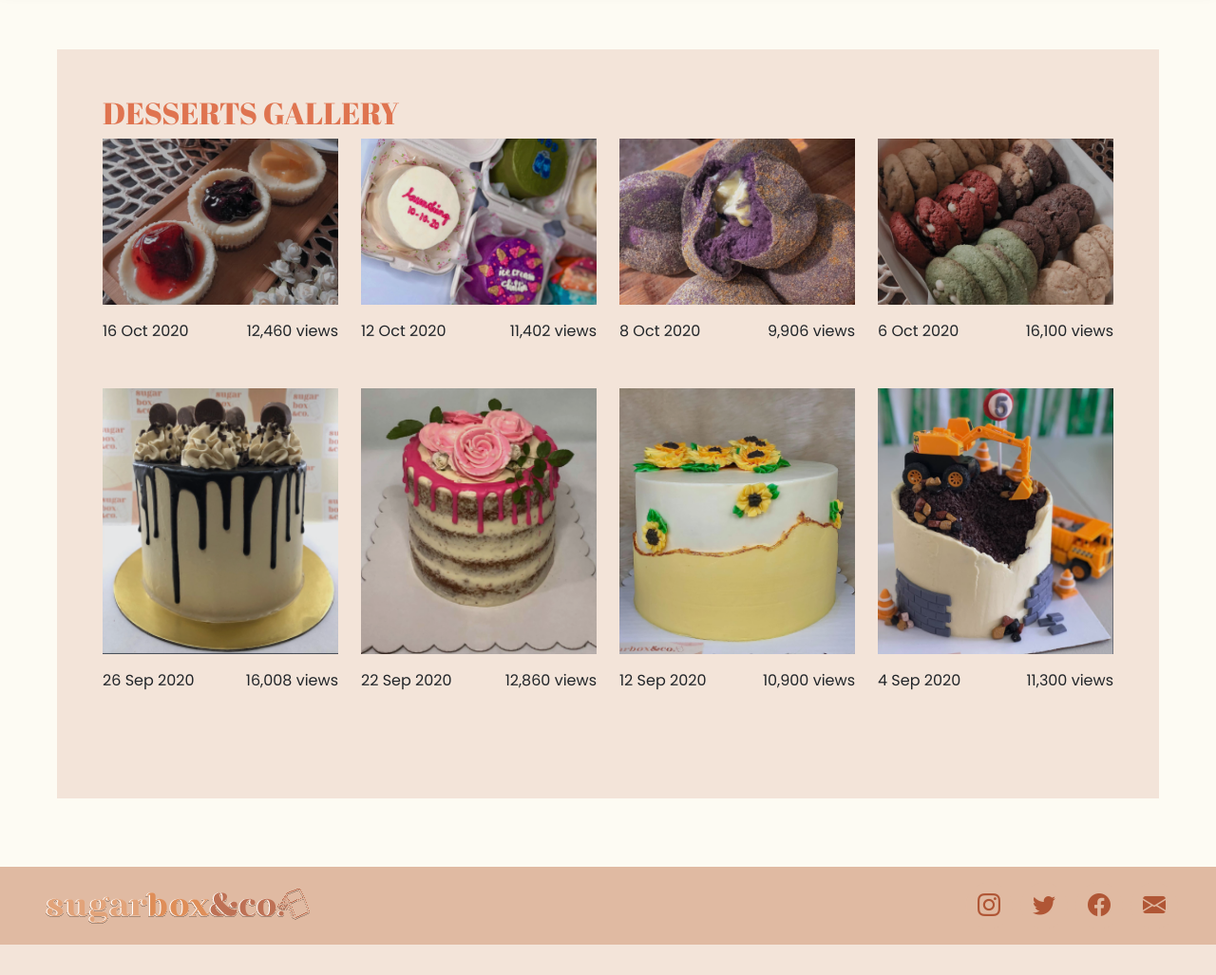
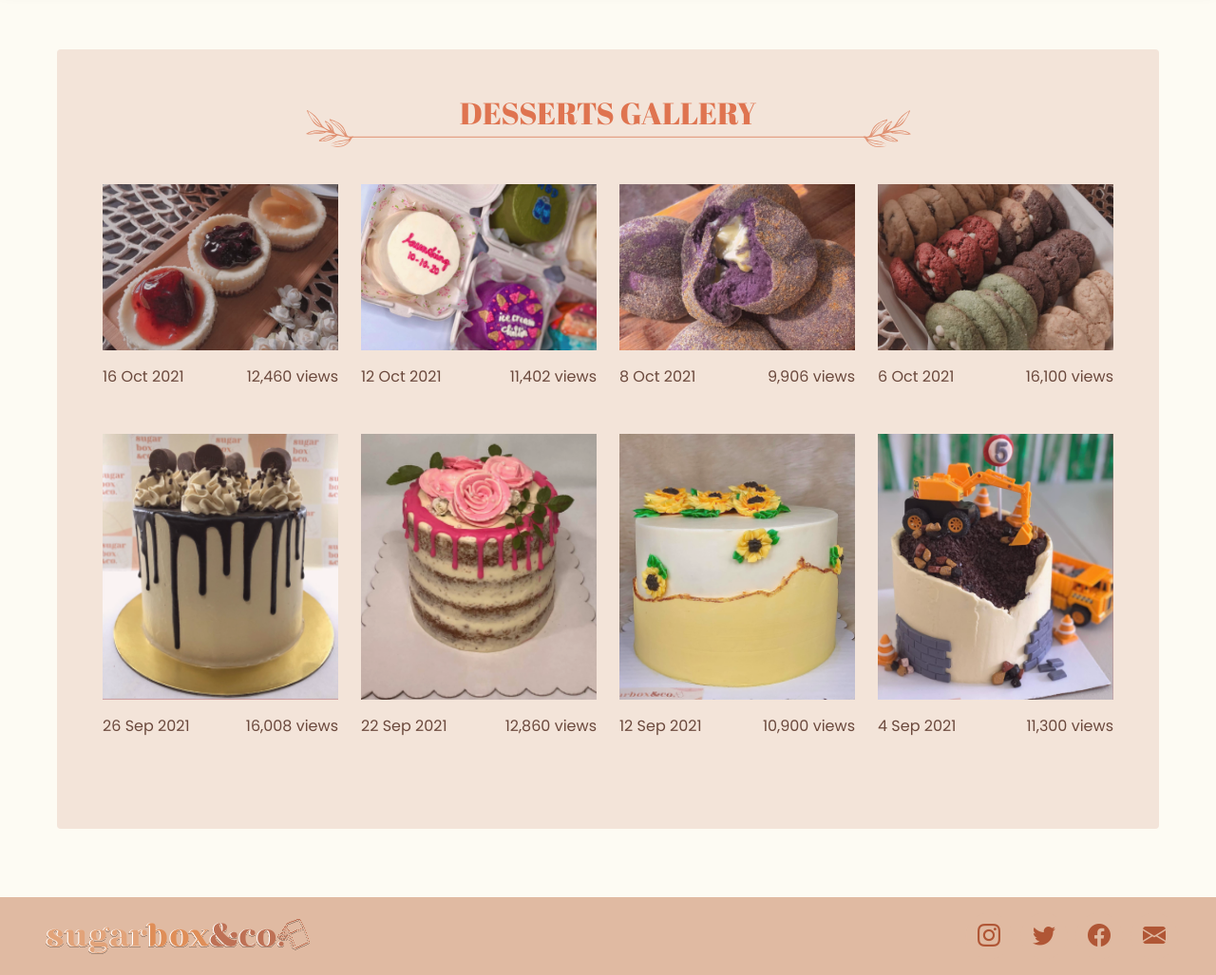
Before and after one commit to Caerfyre/SugarBox-co_WebApplication, a PHP site: page /src/gallery.php in a window 1280 px wide; the page is wider, and only the part inside the window is pictured. Shown: the part 352-1379 px from the top of that part at 95% size. Before the commit the page ends 1347 px from the top of that part, so only its background shows below. Run offline with PHP 8.4, Linux system fonts and the light colour scheme; some libraries are stand-ins or nearby versions.

Commit message:
Optimized gallery page

```diff
--- a/css/styleimg.css
+++ b/css/styleimg.css
@@ -15,7 +15,7 @@
 
 .tm-video-item figcaption {
 	padding: 2em;
-	color: #fff;
+	color: white;
 	text-transform: uppercase;
 	font-size: 1.25em;
 	-webkit-backface-visibility: hidden;
@@ -60,7 +60,7 @@
 }
 
 figure.effect-ming {
-	background: #030c17;
+	background: #C58383;
 }
 
 figure.effect-ming img {
@@ -75,7 +75,7 @@ figure.effect-ming figcaption::before {
 	right: 30px;
 	bottom: 30px;
 	left: 30px;
-	border: 2px solid #fff;
+	border: 2px solid white;
 	box-shadow: 0 0 0 30px rgba(255, 255, 255, 0.2);
 	content: '';
 	opacity: 0;
--- a/src/gallery.php
+++ b/src/gallery.php
@@ -22,20 +22,22 @@
 
     <div class="container-fluid px-6 py-6">
         <div class="row">
-            <div class="col bg-section p-5">
-                <h2 class="text-titleColor">DESSERTS GALLERY</h2>
-                <div class="row mb-3 tm-gallery">
-
+            <div class="col bg-section rounded-2 p-5">
+                <h2 class="text-titleColor text-center">DESSERTS GALLERY</h2>
+                <div class="text-center">
+                    <img class="img-fluid mt-n5" src="../assets/leaves.svg" draggable="false" alt="">
+                </div>
+                <div class="row mt-4 tm-gallery text-content">
                     <div class="col-xl-3 col-lg-4 col-md-6 col-sm-6 col-12 mb-5">
                         <figure class="effect-ming tm-video-item">
                             <img src="../assets/cheesecake.png" alt="Image" width="500" height="600" class="img-fluid ">
                             <figcaption class="d-flex align-items-center justify-content-center">
-                                <h2>Cheesecake </h2>
+                                <h2>Cheesecake</h2>
                                 <a href="#">View more</a>
                             </figcaption>
                         </figure>
                         <div class="d-flex justify-content-between tm-text-gray">
-                            <span class="tm-text-gray-light">16 Oct 2020</span>
+                            <span class="tm-text-gray-light">16 Oct 2021</span>
                             <span>12,460 views</span>
                         </div>
                     </div>
@@ -49,7 +51,7 @@
                             </figcaption>
                         </figure>
                         <div class="d-flex justify-content-between tm-text-gray">
-                            <span class="tm-text-gray-light">12 Oct 2020</span>
+                            <span class="tm-text-gray-light">12 Oct 2021</span>
                             <span>11,402 views</span>
                         </div>
                     </div>
@@ -58,12 +60,12 @@
                         <figure class="effect-ming tm-video-item">
                             <img src="../assets/pandesal.png" alt="Image" width="5000" height="600" class="img-fluid text-">
                             <figcaption class="d-flex align-items-center justify-content-center">
-                                <h2>Pandesal</h2>
+                                <h2>Ube Pandesal</h2>
                                 <a href="#">View more</a>
                             </figcaption>
                         </figure>
                         <div class="d-flex justify-content-between tm-text-gray">
-                            <span class="tm-text-gray-light">8 Oct 2020</span>
+                            <span class="tm-text-gray-light">8 Oct 2021</span>
                             <span>9,906 views</span>
                         </div>
                     </div>
@@ -77,7 +79,7 @@
                             </figcaption>
                         </figure>
                         <div class="d-flex justify-content-between tm-text-gray">
-                            <span class="tm-text-gray-light">6 Oct 2020</span>
+                            <span class="tm-text-gray-light">6 Oct 2021</span>
                             <span>16,100 views</span>
                         </div>
                     </div>
@@ -86,12 +88,12 @@
                         <figure class="effect-ming tm-video-item">
                             <img src="../assets/chococake.png" alt="Image" width="5000" height="600" class="img-fluid">
                             <figcaption class="d-flex align-items-center justify-content-center">
-                                <h2>Choko Cake</h2>
+                                <h2>Choco Cake</h2>
                                 <a href="#">View more</a>
                             </figcaption>
                         </figure>
                         <div class="d-flex justify-content-between tm-text-gray">
-                            <span class="tm-text-gray-light">26 Sep 2020</span>
+                            <span class="tm-text-gray-light">26 Sep 2021</span>
                             <span>16,008 views</span>
                         </div>
                     </div>
@@ -105,7 +107,7 @@
                             </figcaption>
                         </figure>
                         <div class="d-flex justify-content-between tm-text-gray">
-                            <span class="tm-text-gray-light">22 Sep 2020</span>
+                            <span class="tm-text-gray-light">22 Sep 2021</span>
                             <span>12,860 views</span>
                         </div>
                     </div>
@@ -119,7 +121,7 @@
                             </figcaption>
                         </figure>
                         <div class="d-flex justify-content-between tm-text-gray">
-                            <span class="tm-text-gray-light">12 Sep 2020</span>
+                            <span class="tm-text-gray-light">12 Sep 2021</span>
                             <span>10,900 views</span>
                         </div>
                     </div>
@@ -133,7 +135,7 @@
                             </figcaption>
                         </figure>
                         <div class="d-flex justify-content-between tm-text-gray">
-                            <span class="tm-text-gray-light">4 Sep 2020</span>
+                            <span class="tm-text-gray-light">4 Sep 2021</span>
                             <span>11,300 views</span>
                         </div>
                     </div>
```
